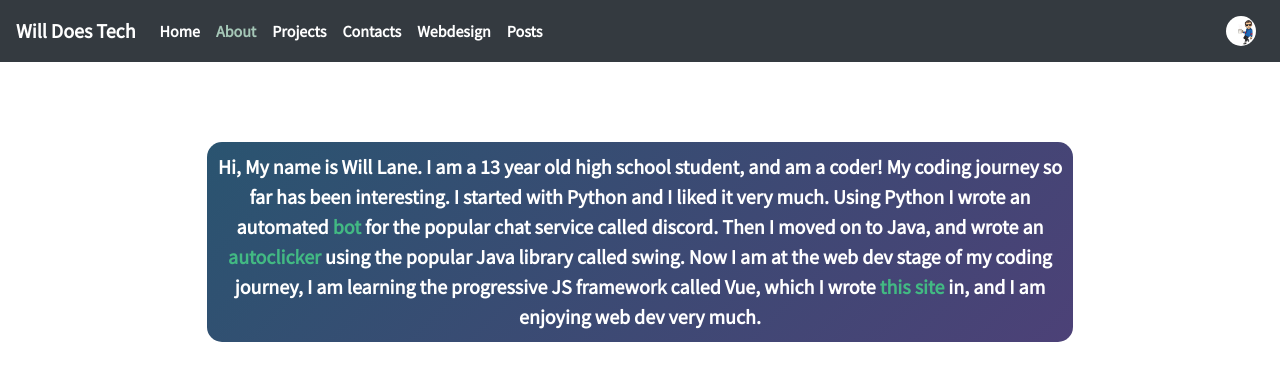
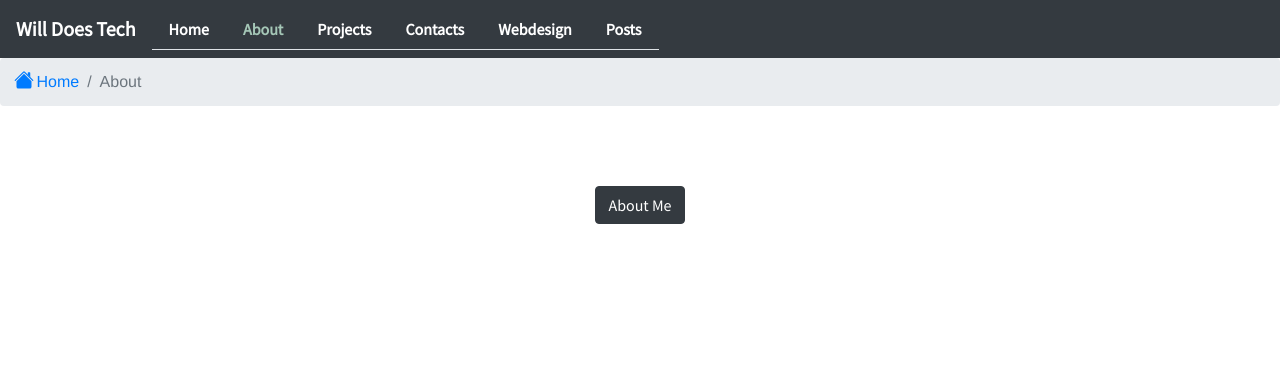
Before and after one commit to willdoescode/revampedportfoliosit, a Vue app: page /about in a window 1280 px wide. Shown: the top 380 px of the page. Built offline with nearby package versions, Linux system fonts and the light colour scheme; what @guillaumebriday/vue-scroll-progress-bar, vue-clipboard2 would draw is missing.

Commit message:
added bread

```diff
--- a/src/components/Navbar.vue
+++ b/src/components/Navbar.vue
@@ -3,10 +3,8 @@
     <b-navbar toggleable="lg" type="dark" variant="dark">
       <b-navbar-brand href="/">Will Does Tech</b-navbar-brand>
       <b-navbar-toggle target="nav-collapse"></b-navbar-toggle>
-
-
       <b-collapse id="nav-collapse" is-nav>
-        <b-navbar-nav>
+        <b-nav tabs justified>
           <b-nav-item>
             <router-link class="link" to="/">Home</router-link>
           </b-nav-item>
@@ -25,13 +23,7 @@
           <b-nav-item>
             <router-link class="link" to="/posts">Posts</router-link>
           </b-nav-item>
-        </b-navbar-nav>
-
-        <b-navbar-nav class="ml-auto">
-          <b-nav-item right>
-            <img src="../assets/willdoescode.jpeg" style="width: 30px; border-radius: 50%; cursor: default">
-          </b-nav-item>
-        </b-navbar-nav>
+        </b-nav>
       </b-collapse>
     </b-navbar>
   </div>
@@ -40,6 +32,10 @@
 <script>
 export default {
   name: "Navbar",
+  data() {
+    return {
+    }
+  }
 };
 </script>
 <style lang="scss" scoped>
--- a/src/views/About.vue
+++ b/src/views/About.vue
@@ -1,12 +1,26 @@
 <template>
+  <div class="what">
+    <b-breadcrumb>
+      <b-breadcrumb-item href="/">
+        <b-icon icon="house-fill" scale="1.25" shift-v="1.25" aria-hidden="true"></b-icon>
+        Home
+      </b-breadcrumb-item>
+      <b-breadcrumb-item active>About</b-breadcrumb-item>
+    </b-breadcrumb>
     <div class="container">
-    <p class="about">
+      <b-button v-b-toggle.collapse-1 variant="dark">About Me</b-button>
+      <b-collapse id="collapse-1" class="mt-2">
+        <b-card>
+          <p class="about card-text">
             Hi, My name is Will Lane. I am a {{ getYear() }} year old high school student, and am a coder!
             My coding journey so far has been interesting. I started with Python and I liked it very much. Using Python I wrote an automated
             <a target="_blank" href="https://github.com/willdoescode/bot">bot</a> for the popular chat service called discord. Then I moved on to Java, and wrote an
             <a target="_blank" href="https://github.com/willdoescode/willsautoclick"> autoclicker</a> using the popular Java library called swing.
             Now I am at the web dev stage of my coding journey, I am learning the progressive JS framework called Vue, which I wrote <a target="_blank" href="https://github.com/willdoescode/revampedportfoliosit">this site</a> in, and I am enjoying web dev very much.
           </p>
+        </b-card>
+      </b-collapse>
+    </div>
   </div>
 </template>
 
--- a/src/views/Contacts.vue
+++ b/src/views/Contacts.vue
@@ -1,4 +1,12 @@
 <template>
+  <div class="what">
+    <b-breadcrumb>
+      <b-breadcrumb-item href="/">
+        <b-icon icon="house-fill" scale="1.25" shift-v="1.25" aria-hidden="true"></b-icon>
+        Home
+      </b-breadcrumb-item>
+      <b-breadcrumb-item active>Contacts</b-breadcrumb-item>
+    </b-breadcrumb>
     <div class="container">
       <a target="_blank" href="https://github.com/willdoescode" @click="gitCopy"
       >
@@ -8,6 +16,7 @@
       >
         Email Me
       </a>
+    </div>
   </div>
 </template>
 
--- a/src/views/Home.vue
+++ b/src/views/Home.vue
@@ -1,5 +1,8 @@
 <template>
   <div class="home">
+    <b-breadcrumb>
+      <b-breadcrumb-item active><b-icon icon="house-fill" scale="1.25" shift-v="1.25" aria-hidden="true"></b-icon> Home</b-breadcrumb-item>
+    </b-breadcrumb>
     <Me />
   </div>
 </template>
--- a/src/views/Post.vue
+++ b/src/views/Post.vue
@@ -1,4 +1,13 @@
 <template>
+  <div class="what">
+    <b-breadcrumb>
+      <b-breadcrumb-item href="/">
+        <b-icon icon="house-fill" scale="1.25" shift-v="1.25" aria-hidden="true"></b-icon>
+        Home
+      </b-breadcrumb-item>
+      <b-breadcrumb-item href="/posts">Posts</b-breadcrumb-item>
+      <b-breadcrumb-item active>{{ this.$route.params.id }}</b-breadcrumb-item>
+    </b-breadcrumb>
     <div class="container">
       <div class="back">
         <router-link class="btn-primary btn" to="/posts">Back</router-link>
@@ -7,6 +16,7 @@
         <!--    display the current posts title and body-->
         <h1>{{ post.title }}</h1>
         <h3>{{ post.body }}</h3>
+      </div>
     </div>
   </div>
 </template>
--- a/src/views/Posts.vue
+++ b/src/views/Posts.vue
@@ -1,4 +1,12 @@
 <template>
+  <div class="what">
+    <b-breadcrumb>
+      <b-breadcrumb-item href="/">
+        <b-icon icon="house-fill" scale="1.25" shift-v="1.25" aria-hidden="true"></b-icon>
+        Home
+      </b-breadcrumb-item>
+      <b-breadcrumb-item active>Posts</b-breadcrumb-item>
+    </b-breadcrumb>
     <div class="main">
       <div class="post" v-for="post in posts" :key="post">
         <router-link
@@ -14,6 +22,7 @@
             </div>
           </div>
         </router-link>
+      </div>
     </div>
   </div>
 </template>
--- a/src/views/Projects.vue
+++ b/src/views/Projects.vue
@@ -1,4 +1,12 @@
 <template>
+  <div class="what">
+    <b-breadcrumb>
+      <b-breadcrumb-item href="/">
+        <b-icon icon="house-fill" scale="1.25" shift-v="1.25" aria-hidden="true"></b-icon>
+        Home
+      </b-breadcrumb-item>
+      <b-breadcrumb-item active>Projects</b-breadcrumb-item>
+    </b-breadcrumb>
     <div class="container">
       <vue-scroll-progress-bar height="1vh" background-color="linear-gradient(315deg, #d2ccc4 0%, #2f4353 74%)" />
       <div class="page">
@@ -39,6 +47,7 @@
         </div>
       </div>
     </div>
+  </div>
 </template>
 
 <script>
--- a/src/views/forOrfor.vue
+++ b/src/views/forOrfor.vue
@@ -1,10 +1,19 @@
 <template>
+  <div class="what">
+    <b-breadcrumb>
+      <b-breadcrumb-item href="/">
+        <b-icon icon="house-fill" scale="1.25" shift-v="1.25" aria-hidden="true"></b-icon>
+        Home
+      </b-breadcrumb-item>
+      <b-breadcrumb-item active>404</b-breadcrumb-item>
+    </b-breadcrumb>
     <div class="container">
       <div class="thing">
         <h1 class="main">
           404
         </h1>
         <h2 class="submain">The page you are looking for does not exist</h2>
+      </div>
     </div>
   </div>
 </template>
```
Also changed, not shown: 1 other file (tests, documents, lock files or other folders). Lines whose indentation alone changed are shown as unchanged.
